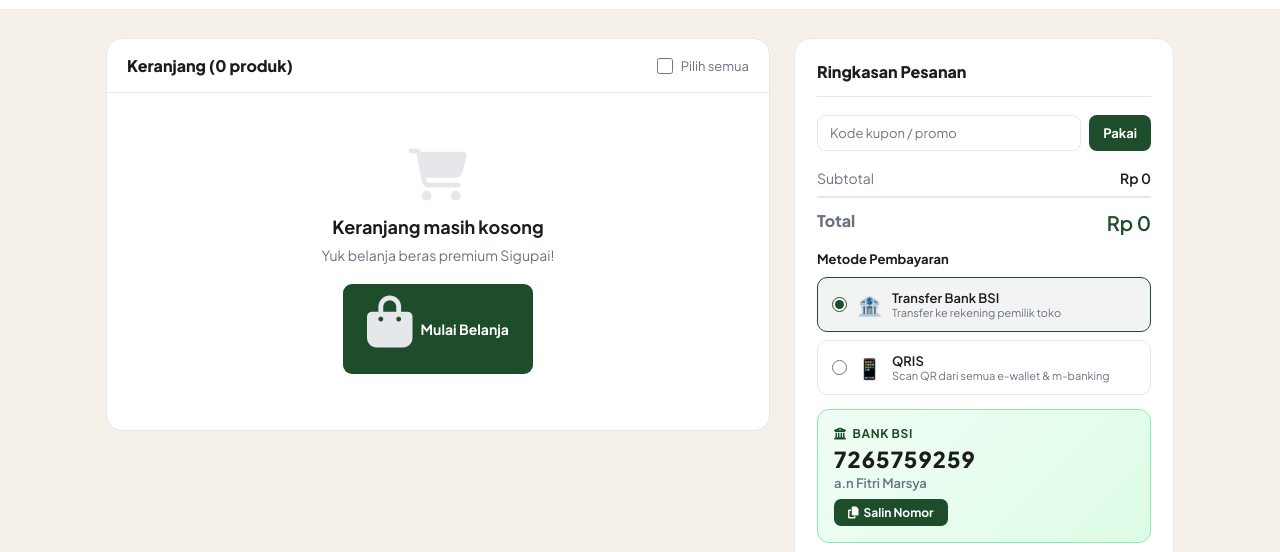
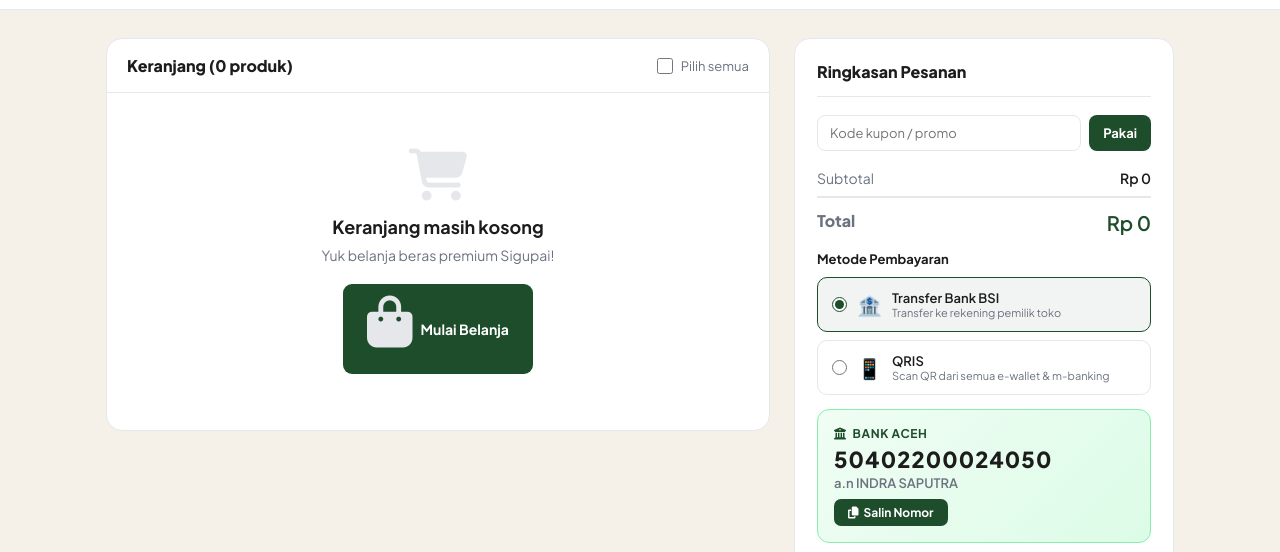
Before and after one commit to povmachaa-source/rumoh-sigupai-store, a plain HTML site: page keranjang.html in a window 1280 px wide. Shown: the part 104-656 px from the top of the page. Drawn offline with Linux system fonts and the light colour scheme.

Commit message:
Update keranjang.html

```diff
--- a/keranjang.html
+++ b/keranjang.html
@@ -215,9 +215,9 @@
 
         <!-- INFO TRANSFER -->
         <div class="info-rek" id="infoTransfer">
-          <div class="info-rek-bank"><i class="fas fa-university"></i> Bank BSI</div>
-          <div class="info-rek-norek" id="norekDisplay">7265759259</div>
-          <div class="info-rek-nama">a.n Fitri Marsya</div>
+          <div class="info-rek-bank"><i class="fas fa-university"></i> Bank Aceh</div>
+          <div class="info-rek-norek" id="norekDisplay">50402200024050</div>
+          <div class="info-rek-nama">a.n INDRA SAPUTRA</div>
           <button class="btn-copy" onclick="copyNorek()"><i class="fas fa-copy"></i> Salin Nomor</button>
         </div>
 
@@ -295,7 +295,7 @@
 const SUPA_URL='https://vpyvmqovjgyfcawixpbi.supabase.co';
 const SUPA_KEY='eyJhbGciOiJIUzI1NiIsInR5cCI6IkpXVCJ9.eyJpc3MiOiJzdXBhYmFzZSIsInJlZiI6InZweXZtcW92amd5ZmNhd2l4cGJpIiwicm9sZSI6ImFub24iLCJpYXQiOjE3ODI2NTg5MjYsImV4cCI6MjA5ODIzNDkyNn0.TpjR5sG072VgdGiiu9RNjwAAwhy37cjFqXalGjwxoBw';
 const OWNER_WA='6281265315531';
-const BSI_NOREK='7265759259';
+const BSI_NOREK='50402200024050';
 const BSI_NAMA='Fitri Marsya';
 
 const PROD_IMGS={
```
